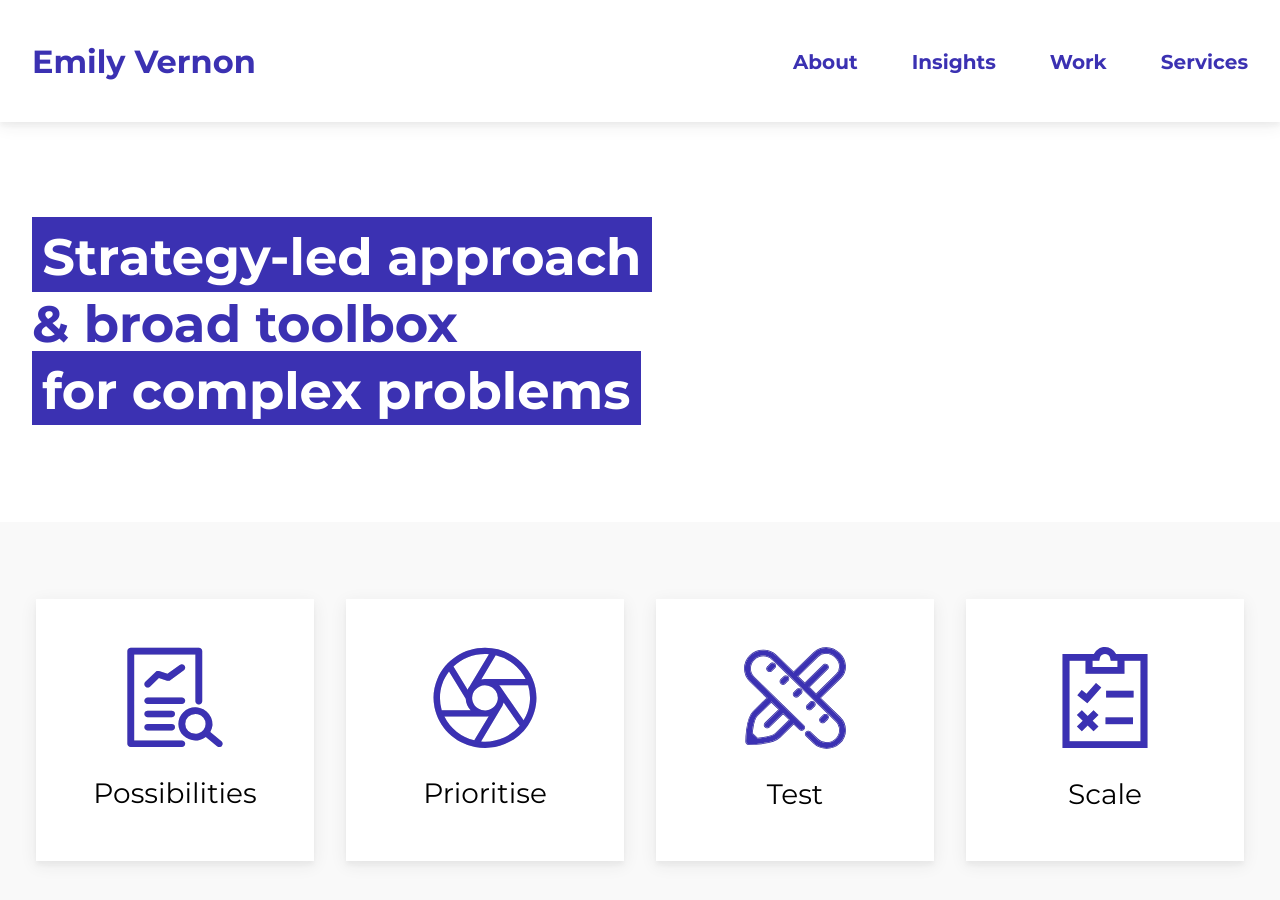
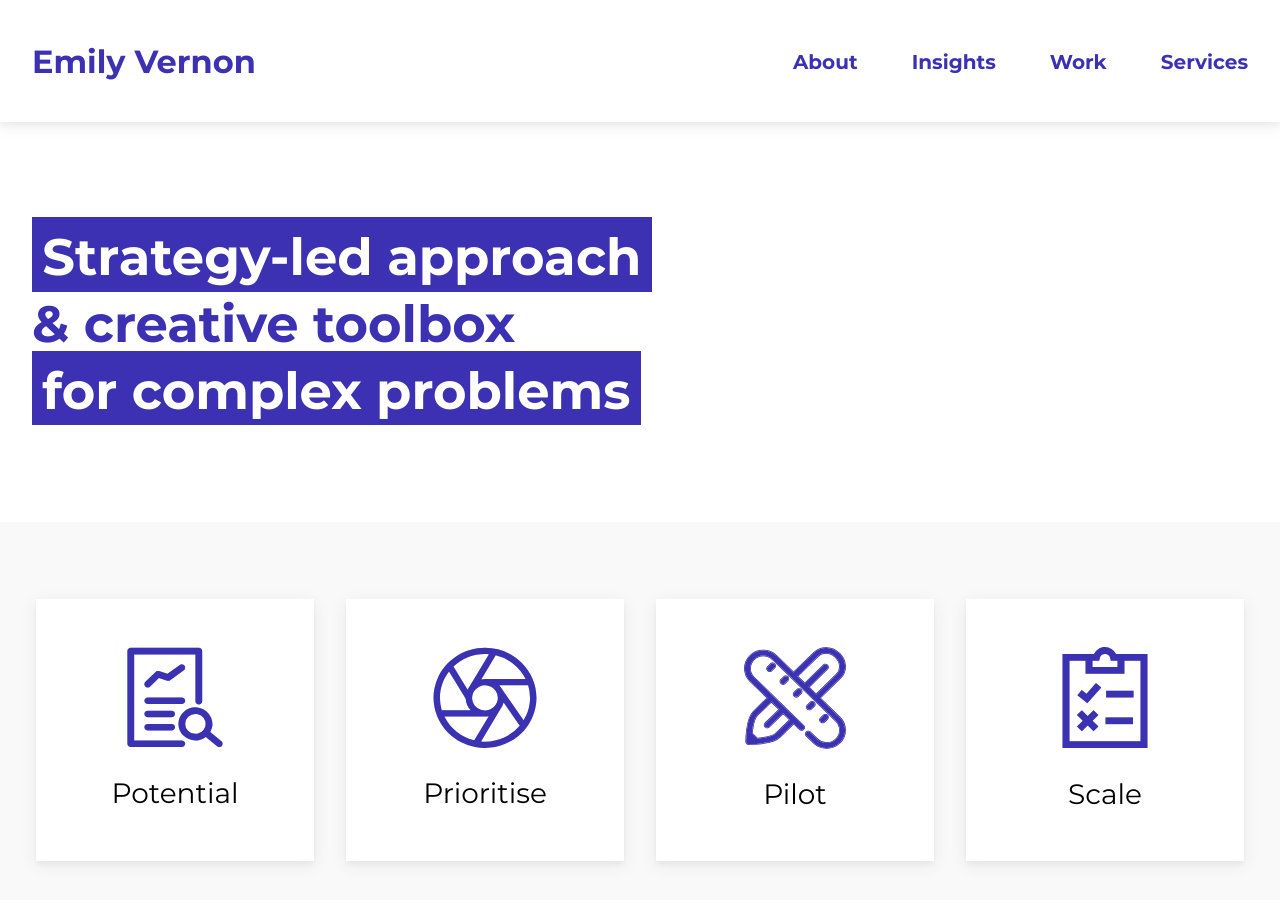
Before and after one commit to emilygv/emilyvernon.com, a Jekyll site: the page built from services.md, in a window 1280 px wide and 900 px high. Built offline with Jekyll 4.4.1, drawn with Linux system fonts in a browser that asks for light colours.

Commit message:
Update services.md
text

```diff
--- a/services.md
+++ b/services.md
@@ -3,11 +3,11 @@ layout: page
 permalink: /services/
 title: The depth of services Emily Vernon provides around guest & customer experience
 description: Experience design, brand strategy, tone of voice and stakeholder management are used to complete projects of varying needs.
-hero_text: <mark>Strategy-led approach</mark> <mark class="normal"> <br>& broad toolbox</mark><br><mark>for complex problems</mark>
+hero_text: <mark>Strategy-led approach</mark> <mark class="normal"> <br>& creative toolbox</mark><br><mark>for complex problems</mark>
 ---
 
 {% include section_icons.html
-titles="Possibilities, Prioritise, Test, Scale"
+titles="Potential, Prioritise, Pilot, Scale"
 icons="Discover, Define, Design, Validate"
 breakout=true %}
 
```
